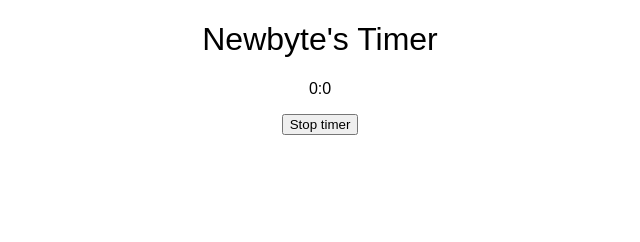
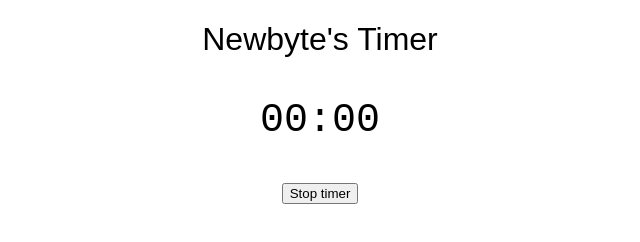
Before and after one commit to Newbytee/timer, a plain HTML site: page index.html in a window 1280 px wide. Both pictures are taken after a click on the button "Start timer". Shown: the whole page, without its empty margins (320-960 px from the left). Drawn offline with Linux system fonts and the light colour scheme.

Commit message:
Updated design

```diff
--- a/script.js
+++ b/script.js
@@ -26,7 +26,18 @@ START_BUTTON.addEventListener("click", function() {
     counter = setInterval(function() {
         const MINTUES = Math.floor(totalTimeSeconds / 60);
         const SECONDS = totalTimeSeconds - (MINTUES * 60);
-        DISPLAY.innerHTML = MINTUES + ":" + SECONDS;
+        let separator = ":";
+        let toPrepend = "";
+
+        if (SECONDS < 10) {
+            separator += "0";
+        }
+
+        if (MINTUES < 10) {
+            toPrepend += "0";
+        }
+
+        DISPLAY.innerHTML = toPrepend + MINTUES + separator + SECONDS;
         if (totalTimeSeconds > 0) {
             totalTimeSeconds--;
         } else {
--- a/style.css
+++ b/style.css
@@ -6,3 +6,8 @@ body {
 h1 {
     font-weight: lighter;
 }
+
+#timerDisplay {
+    font-family: monospace;
+    font-size: 40px;
+}
```
